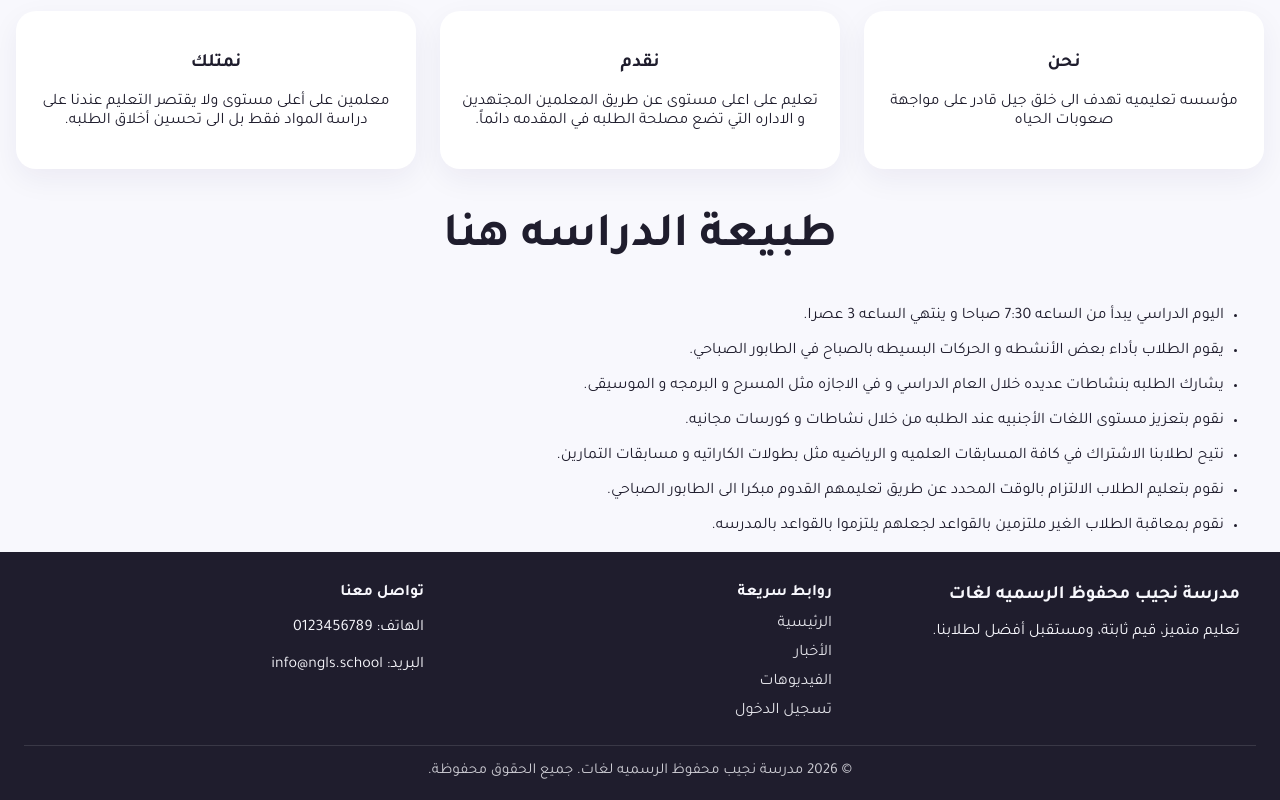
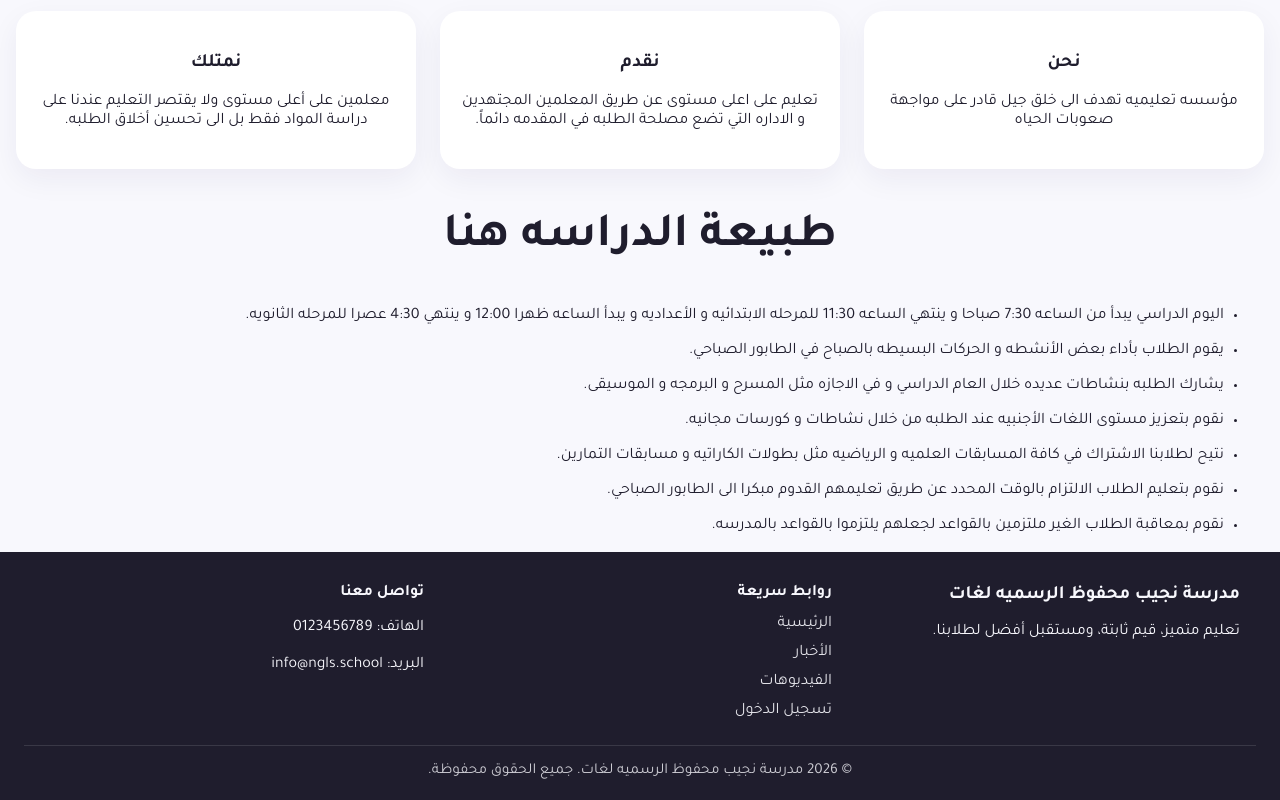
Before and after one commit to Badr57499/NGLS_Front, a React (Vite) app: page / in a window 1280 px wide. Shown: the part 783-1583 px from the top of the page. Built offline with nearby package versions, Linux system fonts and the light colour scheme; no server answers.

Commit message:
Revise school day timings for primary and secondary
Updated school schedule timings for different education stages.

```diff
--- a/src/Components/Homepage.jsx
+++ b/src/Components/Homepage.jsx
@@ -34,7 +34,7 @@ function HomePage() {
                 <div className='Nature'>
                     <h2>طبيعة الدراسه هنا</h2>
                     <ul>
-                        <li><p>اليوم الدراسي يبدأ من الساعه 7:30 صباحا و ينتهي الساعه 3 عصرا.</p></li>
+                        <li><p>اليوم الدراسي يبدأ من الساعه 7:30 صباحا و ينتهي الساعه 11:30 للمرحله الابتدائيه و الأعداديه و يبدأ الساعه  ظهرا 12:00 و ينتهي 4:30 عصرا للمرحله الثانويه.</p></li>
                         <li><p>يقوم الطلاب بأداء بعض الأنشطه و الحركات البسيطه بالصباح في الطابور الصباحي.</p></li>
                         <li><p>يشارك الطلبه بنشاطات عديده خلال العام الدراسي و في الاجازه مثل المسرح و البرمجه و الموسيقى.</p></li>
                         <li><p>نقوم بتعزيز مستوى اللغات الأجنبيه عند الطلبه من خلال نشاطات و كورسات مجانيه.</p></li>
```
